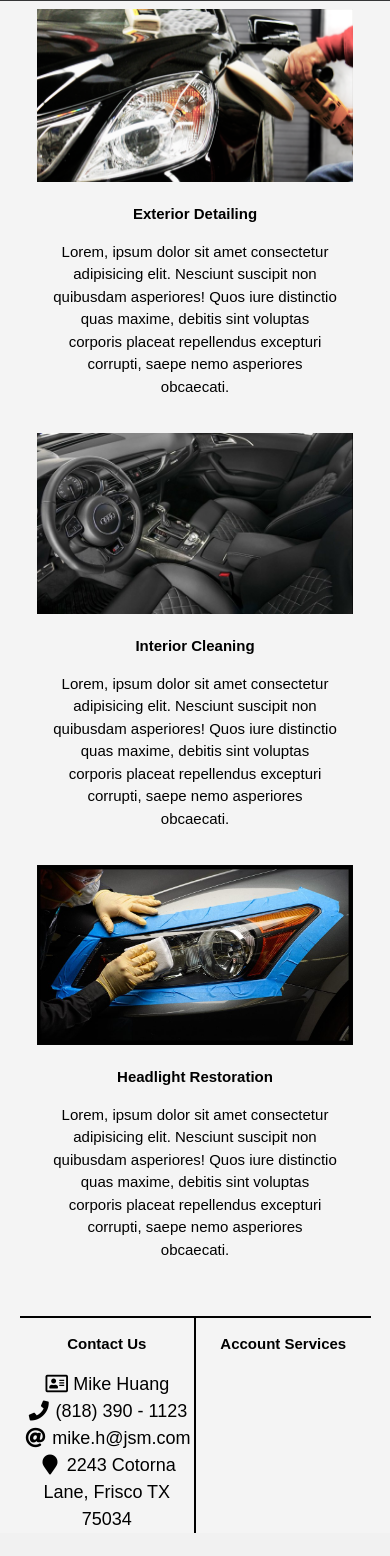
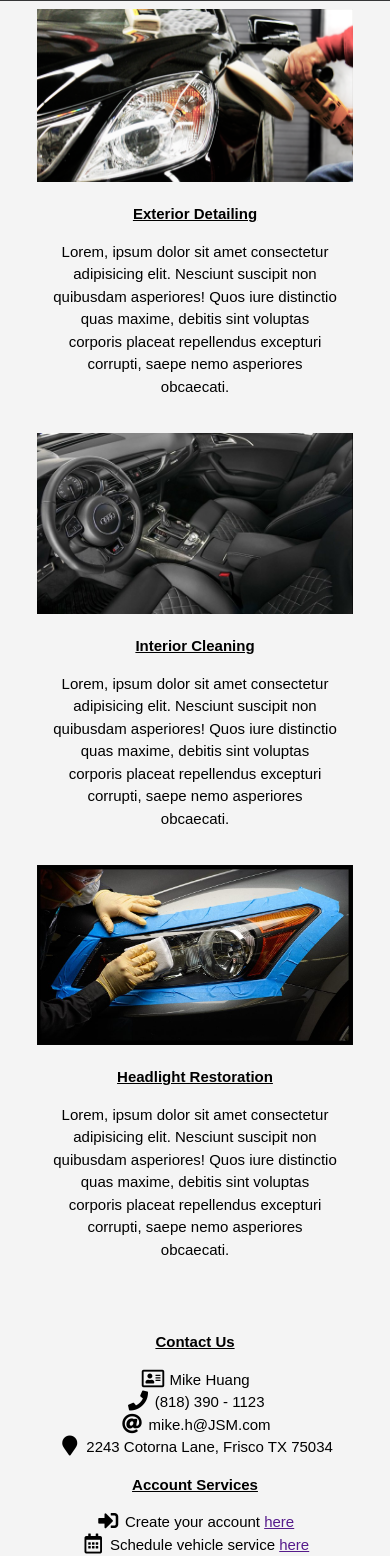
Before and after one commit to ahkaichi/JSMDetailing, a PHP site: page / in a window 390 px wide. Shown: the part 915-2471 px from the top of the page. Before the commit the page ends 2448 px from the top, so only its background shows below. Run offline with PHP 8.4, Linux system fonts and the light colour scheme; some libraries are stand-ins or nearby versions.

Commit message:
Responsive service block

```diff
--- a/assets/style/homepage-body.css
+++ b/assets/style/homepage-body.css
@@ -14,7 +14,7 @@
   color: white;
 }
 
-.information a:hover {
+.information a:hover, .account span a:hover {
   color: firebrick;
 }
 
@@ -84,6 +84,30 @@
   border-right: 2px solid black;
 }
 
-#contact-info span {
-  font-size: 1.2em;
+#contact-info span, #account-info span {
+  font-size: 1.1em;
 }
+
+@media only screen and (max-width: 600px) {
+  .item, .service-heading {
+    text-decoration: underline;
+  }
+
+  /* Remove border styles at mobile width */
+  .service {
+    border-top: none;
+    display: block;
+  }
+
+  .service div:first-child {
+    border-right: none;
+  }
+
+  .service-column {
+    width: 100%;
+  }
+
+  #contact-info span, #account-info span {
+    font-size: inherit;
+  }
+}
--- a/index.html
+++ b/index.html
@@ -89,16 +89,20 @@
         <br>
         <i class="fas fa-phone fa-lg fa-fw"></i> <span>(818) 390 - 1123</span>
         <br>
-        <i class="fas fa-at fa-lg fa-fw"></i> <span>mike.h@jsm.com</span>
+        <i class="fas fa-at fa-lg fa-fw"></i> <span>mike.h@JSM.com</span>
         <br>
         <i class="fas fa-map-marker fa-lg fa-fw"></i> <span>2243 Cotorna Lane, Frisco TX 75034</span>
       </div>
 
     </div>
 
-
     <div class="account service-column">
       <p class="service-heading">Account Services</p>
+      <div id="account-info">
+        <i class="fas fa-sign-in-alt fa-lg fa-fw"></i> <span>Create your account <a href="">here</a></span>
+        <br>
+        <i class="far fa-calendar-alt fa-lg fa-fw"></i> <span>Schedule vehicle service <a href="">here</a></span>
+      </div>
     </div>
   </div>
 
```
